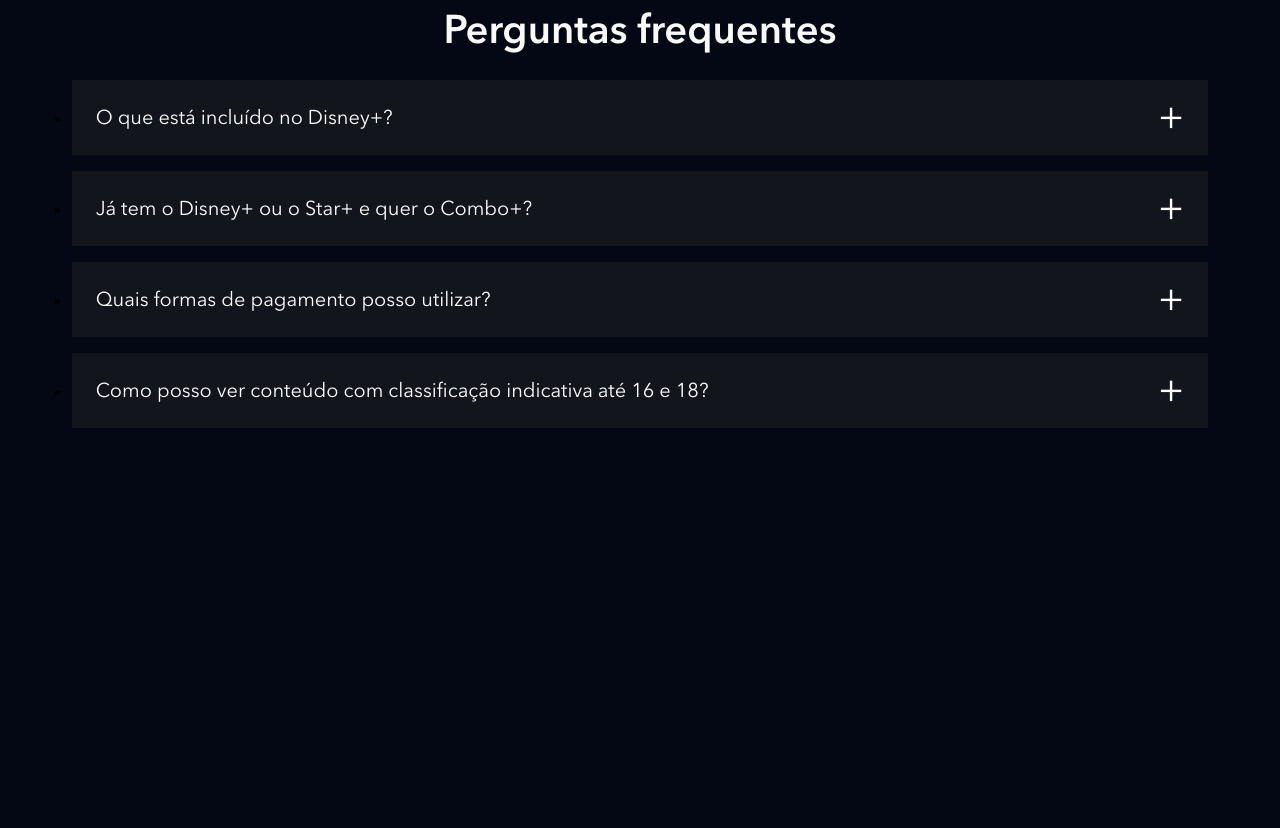
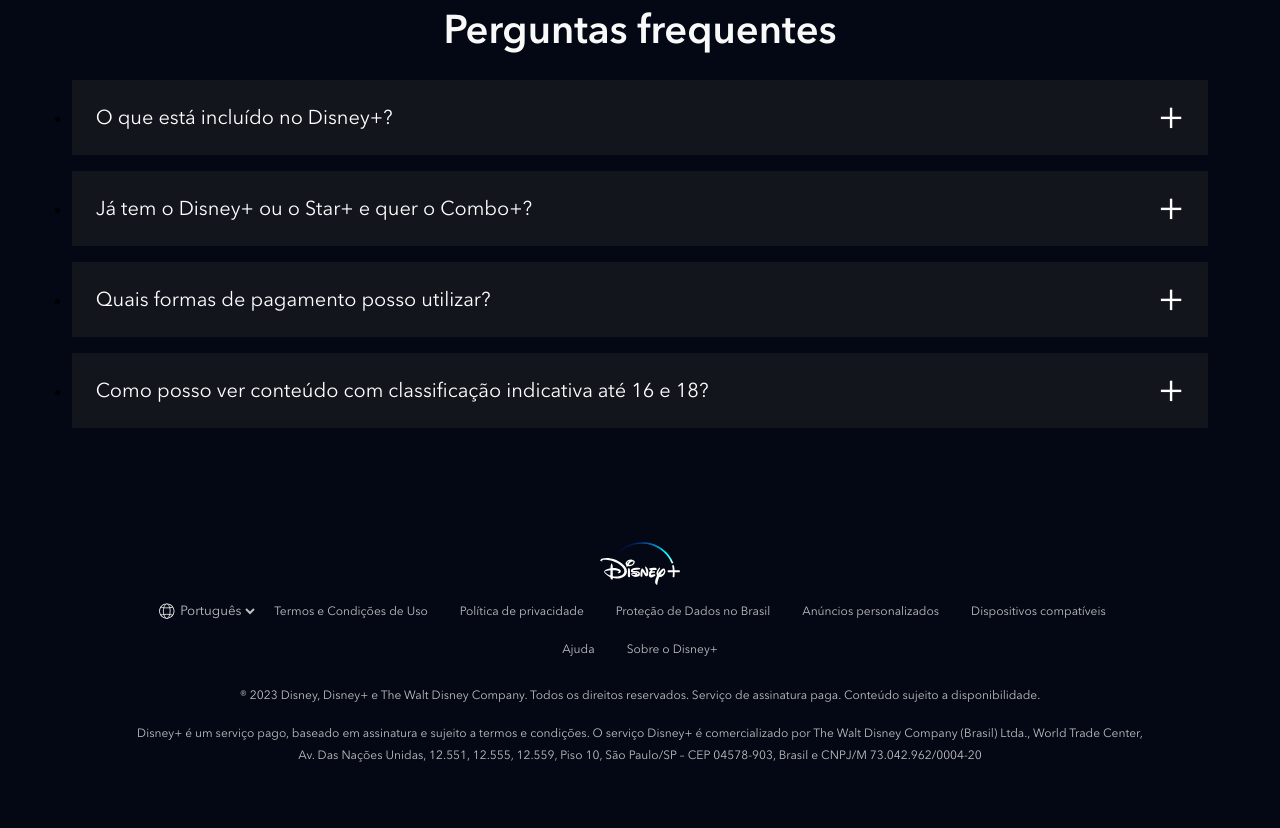
Before and after one commit to douglas-medina/clone_disneyplus, a website: page src/index.html in a window 1280 px wide. Shown: the part 4456-5284 px from the top of the page. Before the commit the page ends 4972 px from the top, so only its background shows below. Drawn offline with nearby package versions, Linux system fonts and the light colour scheme; files that its build step writes are made by us from their sources; files whose address does not match are found by name.

Commit message:
add footer

```diff
--- a/src/index.html
+++ b/src/index.html
@@ -40,6 +40,7 @@
             </p>
         </div>
     </section>
+
     <section class="shows">
         <nav class="shows__tabs">
             <button data-tab-button="em_breve" class="shows__tabs__button shows__tabs__button--is-active">
@@ -119,6 +120,7 @@
             </li>
         </ul>
     </section>
+
     <section class="plans">
         <h2 class="title--big">Escolha seu plano</h2>
         <ul class="plans__list">
@@ -145,6 +147,7 @@
             *O preço pode variar caso a assinatura seja feita através de outras plataformas.
         </p>
     </section>
+
     <section class="image-text-section">
         <img src="../dist/images/tv_pc_tablet_celular.png" alt="Imagem com TV, Computador, Tablet e Celular">
         <div class="image-text-section__text_container">
@@ -152,6 +155,7 @@
             <p class="text--big">Aproveite a tela grande da TV ou assista no tablet, laptop, celular e outros aparelhos. Nossa seleção de títulos em 4K não para de crescer. Além disso, para a felicidade de todos, é possivel assistir em até 4 telas ao mesmo tempo.</p>
         </div>
     </section>
+
     <section class="image-text-section image-text-section--image-full-width">
         <img src="../dist/images/fundo_rei_leao.png" alt="Rei Leão">
         <div class="image-text-section__text_container image-text-section--image-full-width__text_container">
@@ -159,6 +163,7 @@
             <p class="text--big">Baixe e assista quando e onde quiser. Assim, seus favoritos estão sempre com você, até mesmo sem internet.</p>
         </div>
     </section>
+
     <section class="available-devices">
         <h2 class="title">Disponível nos seus dispositivos favoritos</h2>
         <ul class="available-devices__list">
@@ -206,6 +211,7 @@
             </li>
         </ul>
     </section>
+
     <section class="faq">
         <h2 class="title">Perguntas frequentes</h2>
         <ul class="faq__questions">
@@ -243,6 +249,51 @@
             </li>
         </ul>
     </section>
+
+    <footer class="footer">
+        <div class="footer__container">
+            <img class="footer__logo" src="../dist/images/disneyplus.svg" alt="Disney+">
+            <ul class="footer__links">
+                <li class="footer__links__item">
+                    <div class="language-selector">
+                        <img src="../dist/images/icones/globe.svg" alt="Globo do mundo">
+                        <select>
+                            <option>English</option>
+                            <option selected>Português</option>
+                        </select>
+                    </div>
+                </li>
+                <li class="footer__links__item">
+                    <a href="#" class="text--small">Termos e Condições de Uso</a>
+                </li>
+                <li class="footer__links__item">
+                    <a href="#" class="text--small">Política de privacidade</a>
+                </li>
+                <li class="footer__links__item">
+                    <a href="#" class="text--small">Proteção de Dados no Brasil</a>
+                </li>
+                <li class="footer__links__item">
+                    <a href="#" class="text--small">Anúncios personalizados</a>
+                </li>
+                <li class="footer__links__item">
+                    <a href="#" class="text--small">Dispositivos compatíveis</a>
+                </li>
+                <li class="footer__links__item">
+                    <a href="#" class="text--small">Ajuda</a>
+                </li>
+                <li class="footer__links__item">
+                    <a href="#" class="text--small">Sobre o Disney+</a>
+                </li>
+            </ul>
+            <p class="text--small">
+                ® 2023 Disney, Disney+ e The Walt Disney Company. Todos os direitos reservados. Serviço de assinatura paga. Conteúdo sujeito a disponibilidade.
+            </p>
+            <p class="text--small">
+                Disney+ é um serviço pago, baseado em assinatura e sujeito a termos e condições. O serviço Disney+ é comercializado por The Walt Disney Company (Brasil) Ltda., World Trade Center, Av. Das Nações Unidas, 12.551, 12.555, 12.559, Piso 10, São Paulo/SP – CEP 04578-903, Brasil e CNPJ/M 73.042.962/0004-20
+            </p>
+        </div>
+    </footer>
+
     <script src="../src/main.js"></script>
 </body>
 </html>
--- /dev/null
+++ b/src/styles/_footer.scss
@@ -0,0 +1,70 @@
+@use 'variaveis';
+
+.footer {
+    padding: 26px 8px;
+
+    &__container {
+        max-width: 1024px;
+        width: 100%;
+        margin: 0 auto;
+        text-align: center;
+        padding-bottom: 20px;
+    }
+
+    &__logo {
+        width: 80px;
+        margin: 0 auto 1px;
+    }
+
+    &__links {
+        margin-bottom: 16px;
+        display: flex;
+        flex-wrap: wrap;
+        align-items: center;
+        justify-content: center;
+
+        &__item {
+            display: inline-block;
+
+            a {
+                text-decoration: none;
+                padding: 8px 16px;
+                display: block;
+
+                &:hover {
+                    color: variaveis.$corTextoSecundaria;
+                }
+            }
+        }
+    }
+
+    p {
+        margin-bottom: 16px;
+    }
+}
+
+.language-selector {
+    display: flex;
+    align-items: center;
+
+    img {
+        height: 18px;
+        width: 18px;
+    }
+
+    select {
+        background-color: transparent;
+        border: none;
+        color: variaveis.$corTextoPrincipal;
+        height: 38px;
+        cursor: pointer;
+
+        &:hover {
+            color: variaveis.$corTextoSecundaria;
+        }
+
+        option {
+            color: variaveis.$corDeFundo;
+        }
+    }
+}
--- a/src/styles/main.scss
+++ b/src/styles/main.scss
@@ -3,6 +3,7 @@
 @use 'plans';
 @use 'available-devices';
 @use 'faq';
+@use 'footer';
 @use 'variaveis';
 
 
```
